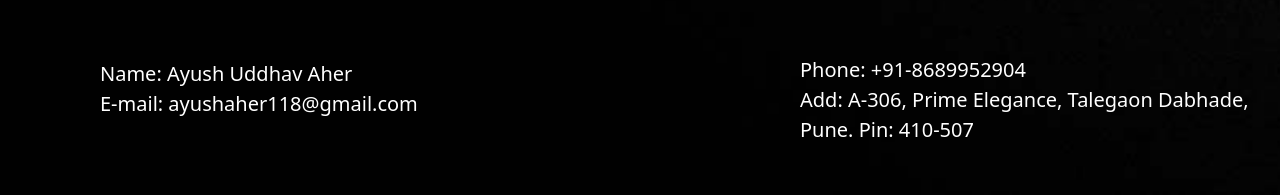
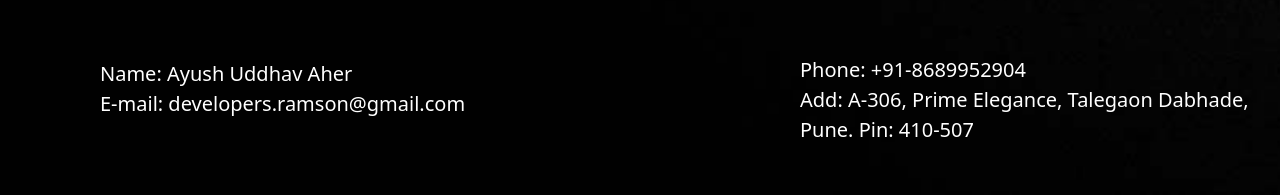
Before and after one commit to AyushAher/ramson_developers, a PHP site: page / in a window 1280 px wide. Shown: the part 2874-3069 px from the top of the page. Run offline with PHP 8.4, Linux system fonts and the light colour scheme; some libraries are stand-ins or nearby versions.

Commit message:
Update index.php

```diff
--- a/index.php
+++ b/index.php
@@ -217,7 +217,7 @@
     <h2 class="ab">Want to Conatct Me???</h2>
     <p class="hjh">
       Name: Ayush Uddhav Aher <br />
-      E-mail: ayushaher118@gmail.com <br />
+      E-mail: developers.ramson@gmail.com <br />
     </p>
     <p class="iji">
       Phone: +91-8689952904 <br />
```
